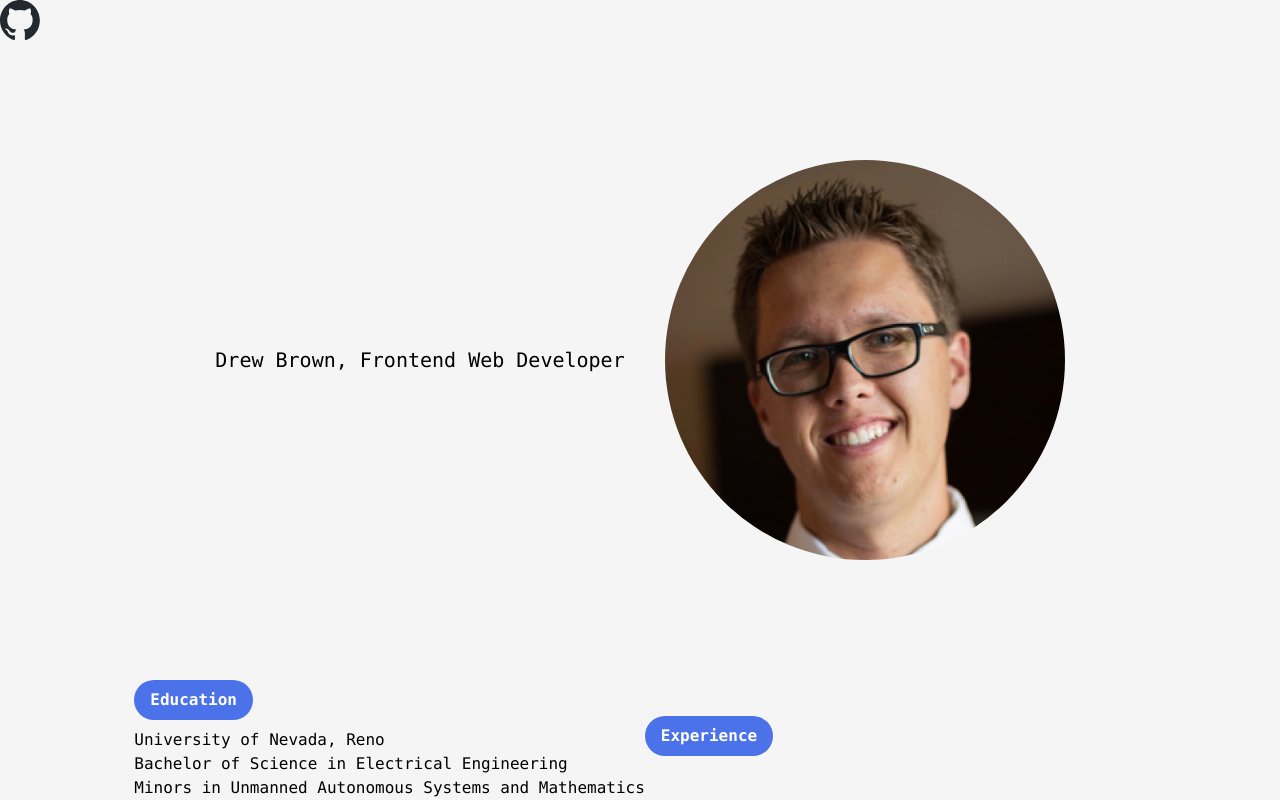
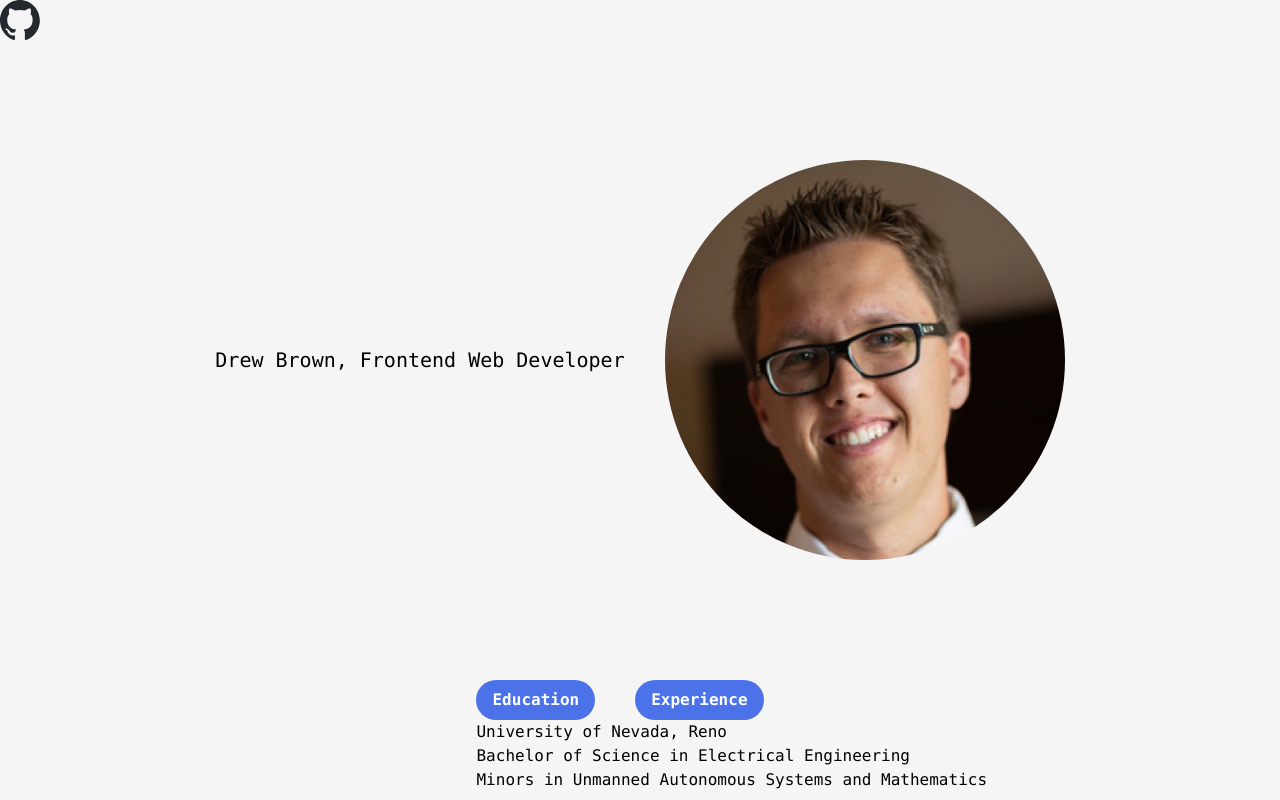
Before and after one commit to drewbrownie21/Portfolio, a React (Vite) app: page / in a window 1280 px wide. Both pictures are taken after a click on the button "Education". Built offline with nearby package versions, Linux system fonts and the light colour scheme.

Commit message:
Small update to fix buttons moving when selected

```diff
--- a/src/components/Button.tsx
+++ b/src/components/Button.tsx
@@ -7,10 +7,8 @@ type ButtonProps = {
 
 function Button({ buttonText, name, activeState, onToggle }: ButtonProps) {
   function handleClick() {
-    console.log(name);
     if (activeState == name) {
       onToggle("");
-      console.log("this is the current state already!");
     } else {
       onToggle(name);
     }
@@ -19,7 +17,7 @@ function Button({ buttonText, name, activeState, onToggle }: ButtonProps) {
   return (
     <div>
       <button
-        className="font-bold bg-blue-700/75 hover:bg-blue-400 text-white font-bold py-2 px-4 rounded-full"
+        className="font-bold mr-10 bg-blue-700/75 hover:bg-blue-400 text-white font-bold py-2 px-4 rounded-full"
         name={name}
         onClick={handleClick}
       >
--- a/src/components/Education.tsx
+++ b/src/components/Education.tsx
@@ -15,7 +15,7 @@ function Education({ activeSection, setActiveSection }: EducationProps) {
         onToggle={setActiveSection}
       />
       <div
-        className={`mt-2 transition-all duration-300 ${
+        className={`absolute transition-all duration-300 ${
           activeSection == "education"
             ? "opacity-100 max-h-screen"
             : "opacity-0 max-h-0 overflow-hidden"
--- a/src/components/Experience.tsx
+++ b/src/components/Experience.tsx
@@ -15,7 +15,7 @@ function Experience({ activeSection, setActiveSection }: ExperienceProps) {
         onToggle={setActiveSection}
       />
       <div
-        className={`mt-2 transition-all duration-300 ${
+        className={`absolute transition-all duration-300 ${
           activeSection == "experience"
             ? "opacity-100 max-h-screen"
             : "opacity-0 max-h-0 overflow-hidden"
```
